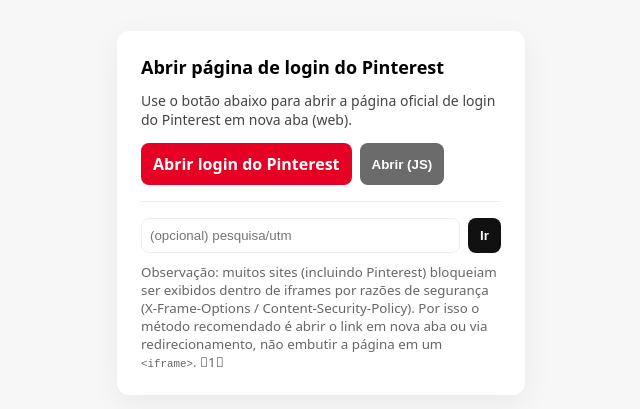
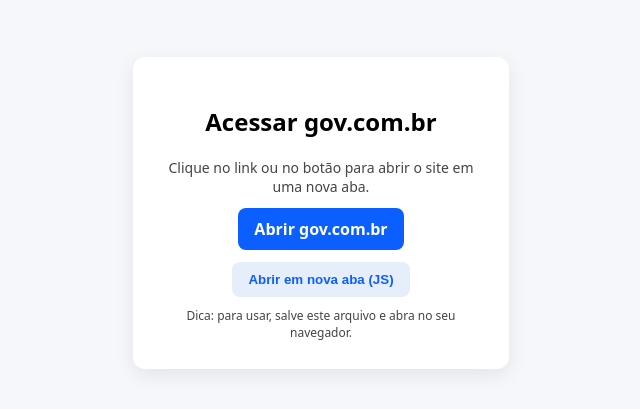
Before and after one commit to yurigabriel007/yurigabriel0077.github.io, a plain HTML site: page index.html in a window 1280 px wide. Shown: the part 187-596 px from the top of the page, without its empty margins (319-959 px from the left). Drawn offline with Linux system fonts and the light colour scheme.

Commit message:
Update index.html

```diff
--- a/index.html
+++ b/index.html
@@ -3,54 +3,38 @@
 <head>
   <meta charset="utf-8" />
   <meta name="viewport" content="width=device-width,initial-scale=1" />
-  <title>Acessar Login do Pinterest</title>
+  <title>Abrir gov.com.br</title>
   <style>
-    body{font-family:system-ui,-apple-system,Segoe UI,Roboto,Arial;display:flex;
-         align-items:center;justify-content:center;height:100vh;margin:0;background:#f7f7f7}
-    .card{background:#fff;padding:24px;border-radius:12px;box-shadow:0 8px 30px rgba(0,0,0,.06);width:360px;max-width:90%}
-    h1{font-size:18px;margin:0 0 12px}
-    p{margin:8px 0;color:#444;font-size:14px}
-    .actions{display:flex;gap:8px;margin-top:14px}
-    a.button, button{display:inline-block;padding:10px 12px;border-radius:8px;border:0;
-                     background:#e60023;color:#fff;text-decoration:none;font-weight:600;cursor:pointer}
-    button.secondary{background:#6b6b6b}
-    small{display:block;margin-top:10px;color:#666}
+    body { font-family: system-ui, -apple-system, "Segoe UI", Roboto, "Helvetica Neue", Arial; display:flex;
+           align-items:center; justify-content:center; height:100vh; margin:0; background:#f6f7fb; }
+    .card { background:white; padding:28px; border-radius:12px; box-shadow:0 6px 20px rgba(0,0,0,0.08);
+           text-align:center; width:320px; }
+    a.button, button { display:inline-block; padding:10px 16px; margin-top:12px; border-radius:8px;
+           border: none; cursor:pointer; text-decoration:none; font-weight:600; }
+    a.button { background:#0b5fff; color:white; }
+    button { background:#e6eefc; color:#0b5fff; }
+    p { margin:8px 0 0 0; color:#444; font-size:14px; }
   </style>
 </head>
 <body>
-  <div class="card" role="main">
-    <h1>Abrir página de login do Pinterest</h1>
-    <p>Use o botão abaixo para abrir a página oficial de login do Pinterest em nova aba (web).</p>
+  <div class="card">
+    <h2>Acessar gov.com.br</h2>
+    <p>Clique no link ou no botão para abrir o site em uma nova aba.</p>
 
-    <div class="actions">
-      <!-- Botão simples que abre a página de login -->
-      <a class="button" href="https://www.pinterest.com/login/" target="_blank" rel="noopener noreferrer">
-        Abrir login do Pinterest
-      </a>
+    <!-- Link simples (abre em nova aba) -->
+    <a class="button" href="https://gov.com.br" target="_blank" rel="noopener noreferrer">Abrir gov.com.br</a>
 
-      <!-- Botão que usa JavaScript para abrir em nova aba (opção alternativa) -->
-      <button id="openBtn" class="secondary" title="Abrir em nova aba via JS">Abrir (JS)</button>
-    </div>
+    <!-- Botão usando JavaScript -->
+    <br/>
+    <button id="openBtn" type="button">Abrir em nova aba (JS)</button>
 
-    <hr style="margin:16px 0;border:none;border-top:1px solid #f0f0f0">
-
-    <!-- Formulário que redireciona para o login (POST não é necessário; é só demonstração) -->
-    <form id="redirectForm" action="https://www.pinterest.com/login/" method="get" target="_blank" style="display:flex;gap:8px">
-      <input type="text" name="q" placeholder="(opcional) pesquisa/utm" style="flex:1;padding:8px;border-radius:8px;border:1px solid #eee">
-      <button type="submit" class="button" style="background:#111">Ir</button>
-    </form>
-
-    <small>
-      Observação: muitos sites (incluindo Pinterest) bloqueiam ser exibidos dentro de iframes por razões de segurança
-      (X-Frame-Options / Content-Security-Policy). Por isso o método recomendado é abrir o link em nova aba ou via
-      redirecionamento, não embutir a página em um <code>&lt;iframe&gt;</code>. 1
-    </small>
+    <p style="font-size:12px; margin-top:10px;">Dica: para usar, salve este arquivo e abra no seu navegador.</p>
   </div>
 
   <script>
-    document.getElementById('openBtn').addEventListener('click', function(){
-      // Abre a página de login em nova aba de forma segura
-      window.open('https://www.pinterest.com/login/', '_blank', 'noopener,noreferrer');
+    document.getElementById('openBtn').addEventListener('click', function () {
+      // Abre em nova aba com proteção (noopener)
+      window.open('https://gov.com.br', '_blank', 'noopener,noreferrer');
     });
   </script>
 </body>
```
